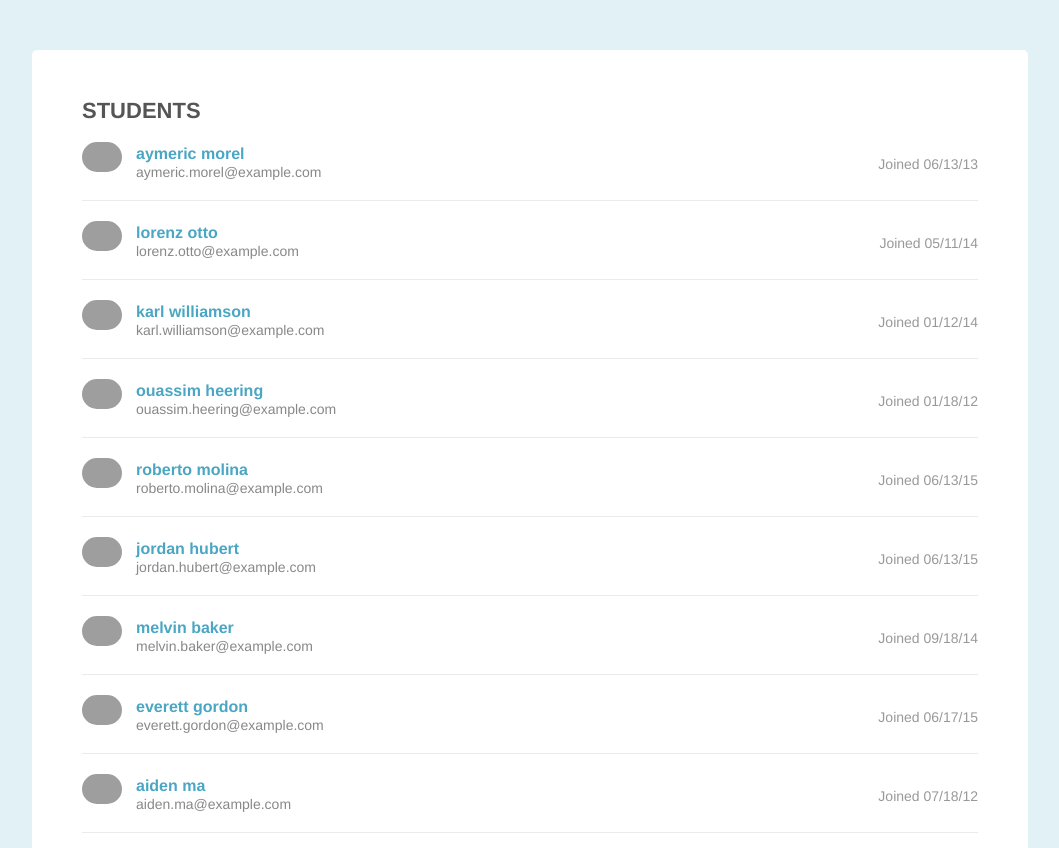
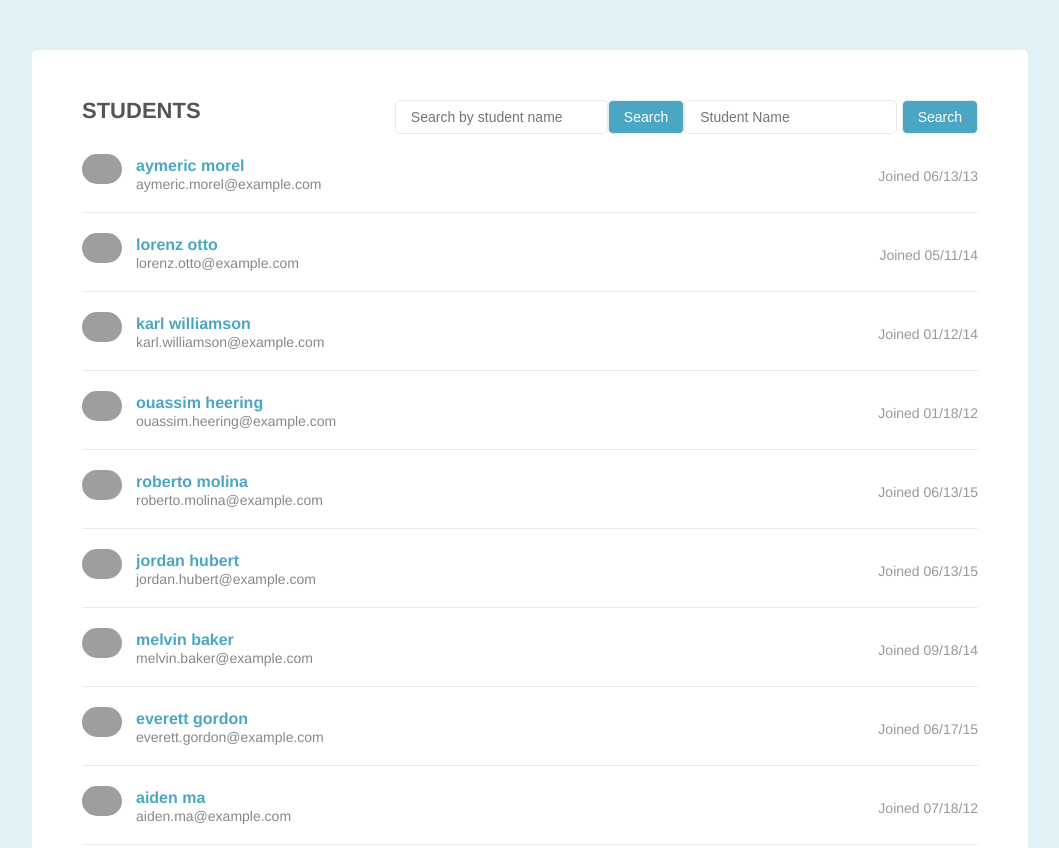
Before and after one commit to bdJohnson72/TTHTD-Pagination, a plain HTML site: page examples/44students.html in a window 1280 px wide. Shown: the top 848 px of the page, without its empty margins (110-1169 px from the left). Drawn offline with Linux system fonts and the light colour scheme; grey boxes are pictures that could not be loaded.

Commit message:
start of search function working

```diff
--- a/examples/44students.html
+++ b/examples/44students.html
@@ -11,6 +11,12 @@
     <div class="page">
       <div class="page-header cf">
         <h2>Students</h2>
+          <!-- student search HTML to add dynamically -->
+          <div class="student-search">
+              <input type="search" id="student-search" name="q" placeholder="Student Name" aria-label="Search for students by name" >
+              <button id="searchBtn">Search</button>
+          </div>
+          <!-- end search -->
       </div>
       <ul class="student-list">
         <li class="student-item cf">
--- a/js/script.js
+++ b/js/script.js
@@ -8,18 +8,39 @@
 
 //Global variables for student array and size of page
 
-
+"use strict"
 const studentList = document.getElementsByClassName("student-item");
 const studentLimit = 10;
+const studentNames = document.getElementsByTagName("h3");
+let searchResults =[];
+
+
+//add search bar to top of page
+function createSearchBar(){
+    let location = document.getElementsByClassName('cf').item(0);
+    let input = document.createElement('input');
+    let div = document.createElement('div');
+    let button = document.createElement('button');
+    location.appendChild(div);
+    div.appendChild(input);
+    div.setAttribute('class', 'student-search' );
+    input.setAttribute('placeholder', 'Search by student name');
+    input.setAttribute('type', 'text');
+    input.setAttribute('onkeyup', 'search()');
+    input.setAttribute('id', 'search-field');
+    div.appendChild(button);
+    button.innerHTML = "Search";
+    button.addEventListener('click', search);
+}
 
 //function get set number of pages
-numberOfPages = (array, pageMax) => {
+ const numberOfPages = (array, pageMax) => {
     const totalPages = Math.ceil(array.length / studentLimit);
     return totalPages;
 };
 
 //Show Page function
-showPage = (array, pageNum) => {
+const showPage = (array, pageNum) => {
     //set index numbers to adjust for items in array with 0 based index
     const startIndex = (pageNum * studentLimit) - studentLimit;
     const endIndex = (pageNum * studentLimit) - 1;
@@ -39,7 +60,7 @@ showPage = (array, pageNum) => {
  Create the `appendPageLinks function` to generate, append, and add
  functionality to the pagination buttons.
  ***/
-appendPageLinks = (list) => {
+const appendPageLinks = (list) => {
     //get page from HTML
     const page = document.querySelector('.page');
     const div = document.createElement("div");
@@ -48,12 +69,12 @@ appendPageLinks = (list) => {
     page.appendChild(div);
     div.appendChild(pageList);
     const pagesNeeded = numberOfPages(studentList, studentLimit);
-    for (let i = 1; i <= pagesNeeded; i++){
-       const li  =  document.createElement("li");
+    for (let i = 1; i <= pagesNeeded; i++) {
+        const li = document.createElement("li");
         const a = document.createElement("a");
         a.textContent = i.toString();
         //set page 1 to active
-       if (a.textContent === '1'){
+        if (a.textContent === '1') {
             a.classList.add('active');
         }
         a.setAttribute('href', '#');
@@ -63,10 +84,10 @@ appendPageLinks = (list) => {
     setEventHandlers();
 };
 
-setEventHandlers = () => {
+const setEventHandlers = () => {
     const anchorTags = document.querySelectorAll("a");
     anchorTags.forEach(element => {
-        addEventListener("click", (e) =>{
+        addEventListener("click", (e) => {
             updateActiveLink(anchorTags);
             e.target.classList.add('active');
             showPage(studentList, e.target.textContent);
@@ -74,13 +95,39 @@ setEventHandlers = () => {
     })
 }
 
-updateActiveLink = (tagList) =>{
-    tagList.forEach(element =>{
-        if (element.classList.contains('active')){
+const updateActiveLink = (tagList) => {
+    tagList.forEach(element => {
+        if (element.classList.contains('active')) {
             element.classList.remove('active');
         }
     })
 }
+/*****
+ * Start of search functionality
+ */
+/*searchBtn.addEventListener('click', (e) => {
+    console.log('clicked');
+    let searchTerm = document.getElementById('student-search').value.toLowerCase();
+    console.log('search button value = ' + searchTerm);
+    search(searchTerm);
 
+});*/
+const search = () =>{
+    const searchTerm = document.getElementById('search-field');
+    let value  = searchTerm.value.toLowerCase();
+    console.log('search term = ' + value);
+    for (let i = 0; i < studentNames.length; i++){
+        let nameToCheck = studentNames[i];
+        let nameValue = nameToCheck.innerText;
+        console.log('value of name to check = ' + nameToCheck);
+        if (nameValue.includes(value) && !searchResults.includes(studentNames[i])){
+            console.log('value match');
+            searchResults.push(studentNames[i])
+        }
+
+    }
+}
+
+createSearchBar();
 showPage(studentList, 1);
 appendPageLinks(studentList);
```
Also changed, not shown: examples/64students.html (+7 -0 lines), 1 other file. Lines whose indentation alone changed are shown as unchanged.
